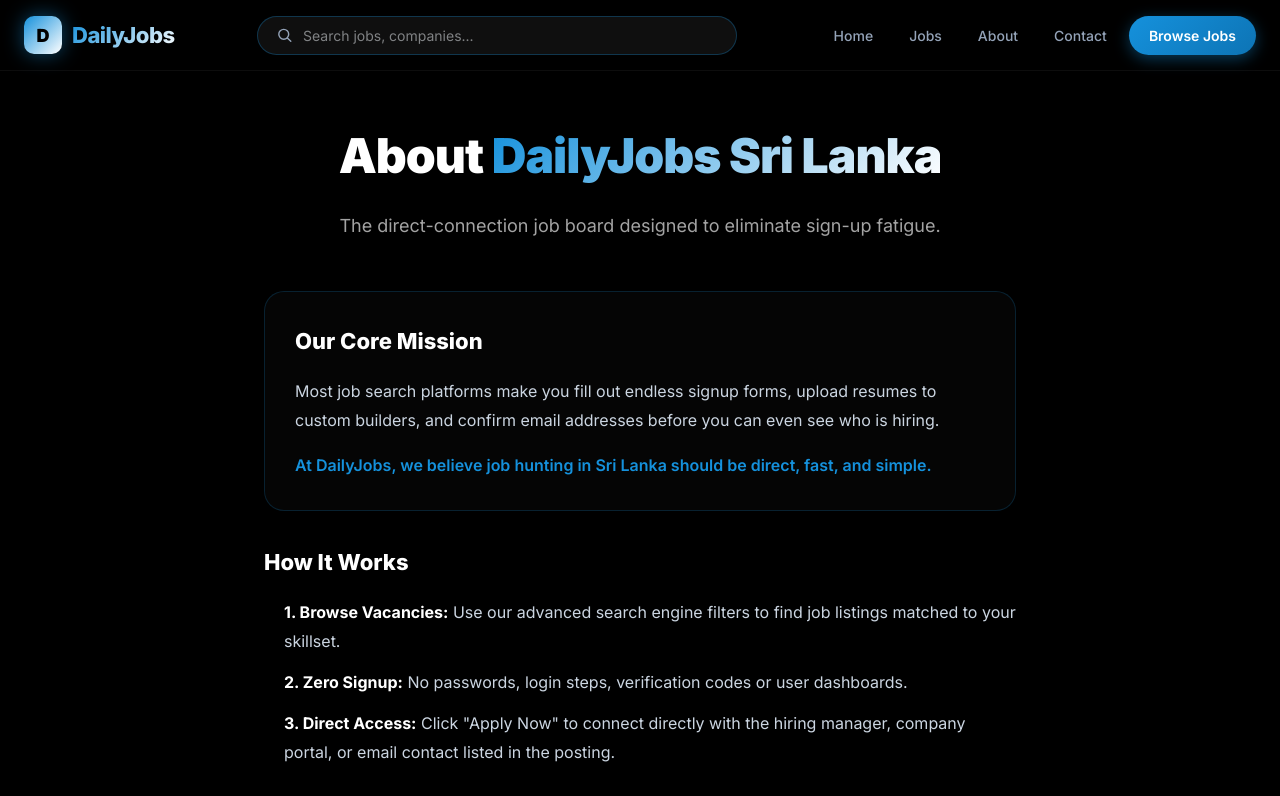
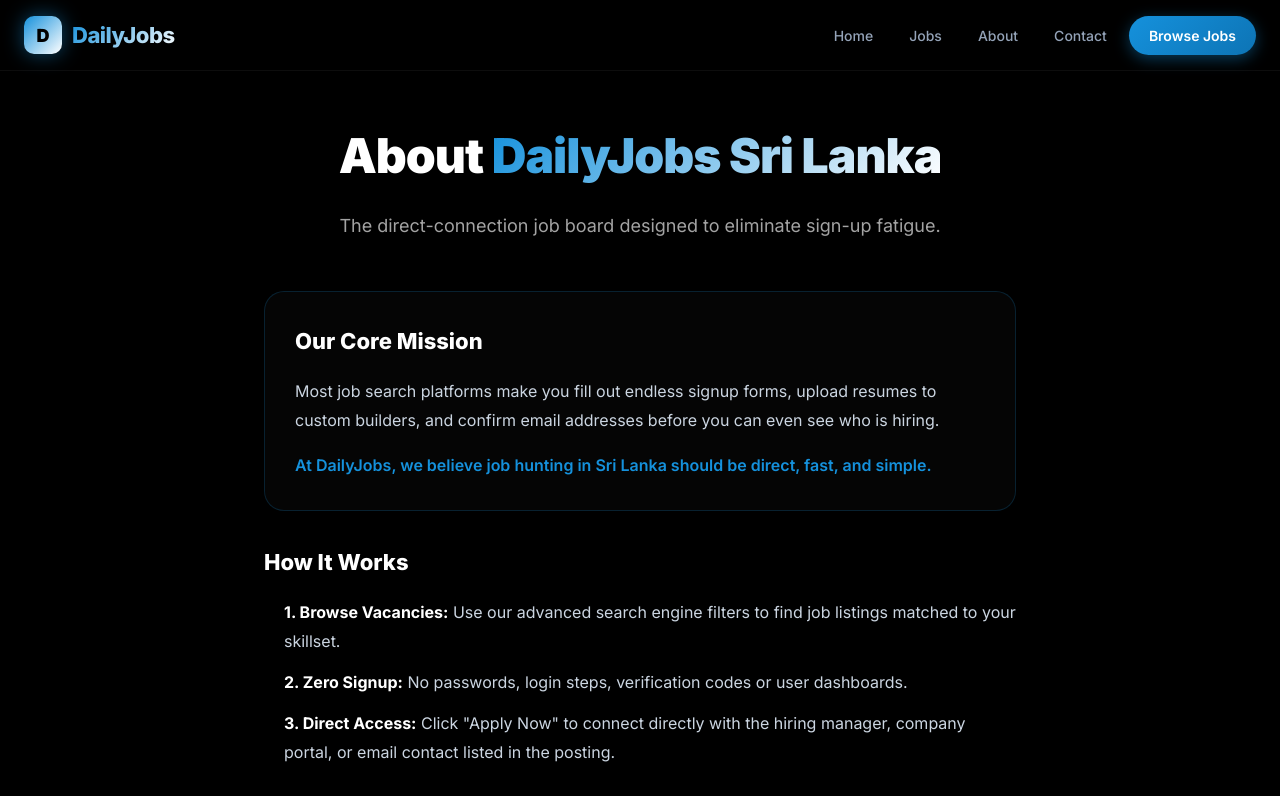
Before and after one commit to SachinHeshan/Daliyjobs, a Next.js app: page /about in a window 1280 px wide. Shown: the top 796 px of the page. Built offline with nearby package versions, Linux system fonts and the light colour scheme.

Commit message:
updated home page user fridly

```diff
--- a/app/page.tsx
+++ b/app/page.tsx
@@ -432,6 +432,7 @@ export default function Home() {
           }}
         >
           <div
+            className="job-modal-container"
             style={{
               background: "#0d0d0d",
               border: "1px solid rgba(21, 145, 220, 0.3)",
@@ -448,6 +449,7 @@ export default function Home() {
           >
             {/* Modal Header Banner */}
             <div
+              className="job-modal-header"
               style={{
                 height: 120,
                 background: "linear-gradient(135deg, rgba(21, 145, 220, 0.2) 0%, rgba(0,0,0,0) 100%)",
@@ -486,6 +488,7 @@ export default function Home() {
 
               {/* Logo Badge */}
               <div
+                className="job-modal-logo"
                 style={{
                   width: 72,
                   height: 72,
@@ -518,7 +521,7 @@ export default function Home() {
             </div>
 
             {/* Modal Content */}
-            <div style={{ padding: "48px 32px 32px 32px" }}>
+            <div className="job-modal-body" style={{ padding: "48px 32px 32px 32px" }}>
               {/* Job Title and Badges */}
               <div style={{ display: "flex", alignItems: "flex-start", justifyContent: "space-between", gap: 16, flexWrap: "wrap" }}>
                 <div>
@@ -597,7 +600,7 @@ export default function Home() {
                 <form onSubmit={handleApply} style={{ marginTop: 32, paddingTop: 24, display: "flex", flexDirection: "column", gap: 16 }}>
                   <h4 style={{ fontSize: 18, fontWeight: 700, color: "#fff", marginBottom: 8 }}>Apply for this position</h4>
 
-                  <div style={{ display: "grid", gridTemplateColumns: "1fr 1fr", gap: 16 }}>
+                  <div className="job-modal-form-grid" style={{ display: "grid", gridTemplateColumns: "1fr 1fr", gap: 16 }}>
                     <input type="text" placeholder="Full Name" required value={applicantName} onChange={e => setApplicantName(e.target.value)} style={filterInputStyle} />
                     <input type="email" placeholder="Email Address" required value={applicantEmail} onChange={e => setApplicantEmail(e.target.value)} style={filterInputStyle} />
                   </div>
@@ -616,7 +619,7 @@ export default function Home() {
                     Email me a copy of my job application (optional)
                   </label>
 
-                  <div style={{ display: "flex", justifyContent: "flex-end", gap: 12, marginTop: 16 }}>
+                  <div className="job-modal-buttons" style={{ display: "flex", justifyContent: "flex-end", gap: 12, marginTop: 16 }}>
                     <button type="button" onClick={() => setShowApplyForm(false)} disabled={isSubmitting} style={{ background: "rgba(255,255,255,0.05)", color: "#fff", border: "none", borderRadius: 12, padding: "12px 24px", fontWeight: 600, cursor: "pointer" }}>
                       Cancel
                     </button>
@@ -626,7 +629,7 @@ export default function Home() {
                   </div>
                 </form>
               ) : (
-                <div style={{ display: "flex", justifyContent: "flex-end", gap: 12, marginTop: 32, paddingTop: 20 }}>
+                <div className="job-modal-buttons" style={{ display: "flex", justifyContent: "flex-end", gap: 12, marginTop: 32, paddingTop: 20 }}>
                   <button
                     type="button"
                     onClick={() => {
@@ -665,6 +668,37 @@ export default function Home() {
               )}
             </div>
           </div>
+          <style>{`
+            @media (max-width: 600px) {
+              .job-modal-container {
+                border-radius: 16px !important;
+              }
+              .job-modal-header {
+                padding: 16px !important;
+                height: 100px !important;
+              }
+              .job-modal-logo {
+                left: 16px !important;
+                width: 56px !important;
+                height: 56px !important;
+                bottom: -20px !important;
+                font-size: 24px !important;
+              }
+              .job-modal-body {
+                padding: 36px 16px 20px 16px !important;
+              }
+              .job-modal-form-grid {
+                grid-template-columns: 1fr !important;
+              }
+              .job-modal-buttons {
+                flex-direction: column;
+                width: 100%;
+              }
+              .job-modal-buttons button {
+                width: 100%;
+              }
+            }
+          `}</style>
         </div>
       )}
     </div>
--- a/components/JobCard.tsx
+++ b/components/JobCard.tsx
@@ -45,6 +45,8 @@ export default function JobCard({ job, onClick }: { job: Job; onClick?: () => vo
         overflow: "hidden",
         gap: 24,
         width: "100%",
+        maxWidth: 1000,
+        margin: "0 auto",
       }}
     >
 
@@ -52,15 +54,15 @@ export default function JobCard({ job, onClick }: { job: Job; onClick?: () => vo
         {/* Left: Logo */}
         <div
           style={{
-            width: isMobile ? 56 : 72,
-            height: isMobile ? 56 : 72,
+            width: isMobile ? 64 : 88,
+            height: isMobile ? 64 : 88,
             borderRadius: 16,
             background: "linear-gradient(135deg, rgba(21, 145, 220, 0.3), rgba(255, 255, 255, 0.1))",
             border: "1px solid rgba(21, 145, 220, 0.3)",
             display: "flex",
             alignItems: "center",
             justifyContent: "center",
-            fontSize: isMobile ? 24 : 32,
+            fontSize: isMobile ? 28 : 40,
             fontWeight: 800,
             color: "#1591DC",
             flexShrink: 0,
@@ -84,7 +86,7 @@ export default function JobCard({ job, onClick }: { job: Job; onClick?: () => vo
           <div>
             <h3
               style={{
-                fontSize: isMobile ? 16 : 18,
+                fontSize: isMobile ? 18 : 22,
                 fontWeight: 700,
                 color: "#f1f5f9",
                 marginBottom: 4,
@@ -96,7 +98,7 @@ export default function JobCard({ job, onClick }: { job: Job; onClick?: () => vo
               {job.title}
             </h3>
             <div style={{ display: "flex", flexDirection: "column", gap: 4 }}>
-              <span style={{ fontSize: 14, color: "#94a3b8", fontWeight: 600 }}>
+              <span style={{ fontSize: 16, color: "#94a3b8", fontWeight: 600 }}>
                 {job.company}
               </span>
               <div style={{ display: "flex", alignItems: "center", gap: 8, flexWrap: "wrap" }}>
@@ -158,8 +160,8 @@ export default function JobCard({ job, onClick }: { job: Job; onClick?: () => vo
       </div>
 
       {/* Right: Actions */}
-      <div style={{ display: "flex", flexDirection: isMobile ? "row" : "column", alignItems: isMobile ? "center" : "flex-end", justifyContent: "space-between", gap: 16, flexShrink: 0, width: isMobile ? "100%" : "auto", marginTop: isMobile ? 16 : 0, borderTop: isMobile ? "1px solid rgba(255,255,255,0.05)" : "none", paddingTop: isMobile ? 16 : 0 }}>
-        <div style={{ display: "flex", alignItems: "center", gap: 16 }}>
+      <div style={{ display: "flex", flexDirection: isMobile ? "column" : "column", alignItems: isMobile ? "stretch" : "flex-end", justifyContent: "space-between", gap: 16, flexShrink: 0, width: isMobile ? "100%" : "auto", marginTop: isMobile ? 16 : 0, borderTop: isMobile ? "1px solid rgba(255,255,255,0.05)" : "none", paddingTop: isMobile ? 16 : 0 }}>
+        <div style={{ display: "flex", alignItems: "center", justifyContent: isMobile ? "space-between" : "flex-end", gap: 16 }}>
           <span style={infoStyle}>{job.postedDate}</span>
           <button
             onClick={(e) => {
@@ -183,7 +185,7 @@ export default function JobCard({ job, onClick }: { job: Job; onClick?: () => vo
           </button>
         </div>
 
-        <div style={{ display: "flex", alignItems: "center", gap: 12 }}>
+        <div style={{ display: "flex", alignItems: "center", justifyContent: isMobile ? "center" : "flex-end", gap: 12 }}>
           {job.urgent && (
             <span
               style={{
@@ -195,7 +197,7 @@ export default function JobCard({ job, onClick }: { job: Job; onClick?: () => vo
                 borderRadius: 50,
                 letterSpacing: 0.5,
                 whiteSpace: "nowrap",
-                display: isMobile ? "none" : "inline-block" // Hide on mobile to save space
+                display: isMobile ? "none" : "inline-block"
               }}
             >
               URGENT
@@ -203,7 +205,8 @@ export default function JobCard({ job, onClick }: { job: Job; onClick?: () => vo
           )}
           <button
             style={{
-              padding: isMobile ? "8px 16px" : "10px 24px",
+              width: isMobile ? "100%" : "auto",
+              padding: isMobile ? "12px 16px" : "10px 24px",
               borderRadius: 8,
               border: "none",
               background: hovered
@@ -211,11 +214,12 @@ export default function JobCard({ job, onClick }: { job: Job; onClick?: () => vo
                 : "rgba(21, 145, 220, 0.1)",
               color: hovered ? "#fff" : "#1591DC",
               fontWeight: 600,
-              fontSize: isMobile ? 13 : 14,
+              fontSize: isMobile ? 14 : 14,
               cursor: "pointer",
               transition: "all 0.3s",
               letterSpacing: 0.3,
               fontFamily: "inherit",
+              textAlign: "center"
             }}
           >
             {hovered ? "Apply Now →" : "View Details"}
@@ -227,7 +231,7 @@ export default function JobCard({ job, onClick }: { job: Job; onClick?: () => vo
 }
 
 const infoStyle: React.CSSProperties = {
-  fontSize: 13,
+  fontSize: 15,
   color: "#94a3b8",
   display: "flex",
   alignItems: "center",
--- a/components/Navbar.tsx
+++ b/components/Navbar.tsx
@@ -5,7 +5,6 @@ import Link from "next/link";
 export default function Navbar() {
   const [scrolled, setScrolled] = useState(false);
   const [menuOpen, setMenuOpen] = useState(false);
-  const [search, setSearch] = useState("");
 
   useEffect(() => {
     const onScroll = () => setScrolled(window.scrollY > 20);
@@ -81,66 +80,7 @@ export default function Navbar() {
           </div>
         </Link>
 
-        {/* Search Bar */}
-        <div
-          style={{
-            flex: 1,
-            maxWidth: 480,
-            display: "flex",
-            alignItems: "center",
-            background: "rgba(255,255,255,0.06)",
-            border: "1px solid rgba(21,145,220,0.3)",
-            borderRadius: 50,
-            padding: "8px 18px",
-            gap: 10,
-            transition: "all 0.3s",
-          }}
-          onFocus={(e) => {
-            (e.currentTarget as HTMLDivElement).style.borderColor = "#1591DC";
-            (e.currentTarget as HTMLDivElement).style.boxShadow =
-              "0 0 20px rgba(21,145,220,0.3)";
-          }}
-          onBlur={(e) => {
-            (e.currentTarget as HTMLDivElement).style.borderColor =
-              "rgba(21,145,220,0.3)";
-            (e.currentTarget as HTMLDivElement).style.boxShadow = "none";
-          }}
-        >
-          <svg width="18" height="18" fill="none" viewBox="0 0 24 24">
-            <circle cx="11" cy="11" r="7" stroke="#94a3b8" strokeWidth="2" />
-            <path d="M16.5 16.5 21 21" stroke="#94a3b8" strokeWidth="2" strokeLinecap="round" />
-          </svg>
-          <input
-            type="text"
-            placeholder="Search jobs, companies..."
-            value={search}
-            onChange={(e) => setSearch(e.target.value)}
-            style={{
-              background: "transparent",
-              border: "none",
-              outline: "none",
-              color: "#f1f5f9",
-              fontSize: 14,
-              width: "100%",
-              fontFamily: "inherit",
-            }}
-          />
-          {search && (
-            <button
-              onClick={() => setSearch("")}
-              style={{
-                background: "none",
-                border: "none",
-                color: "#94a3b8",
-                cursor: "pointer",
-                fontSize: 16,
-                lineHeight: 1,
-              }}
-            >
-              ✕
-            </button>
-          )}
-        </div>
+
 
         {/* Nav Links - Desktop */}
         <div
```
